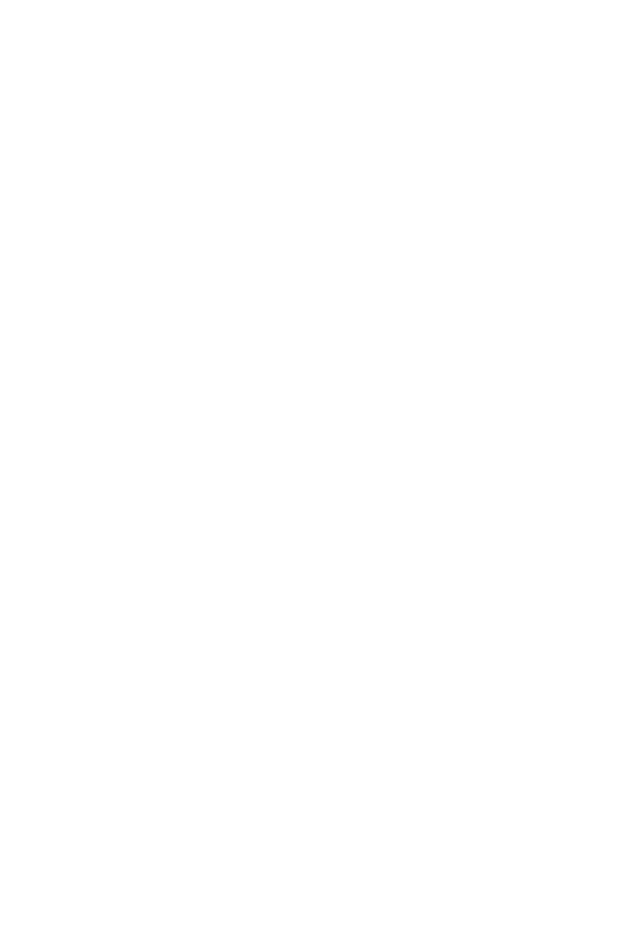
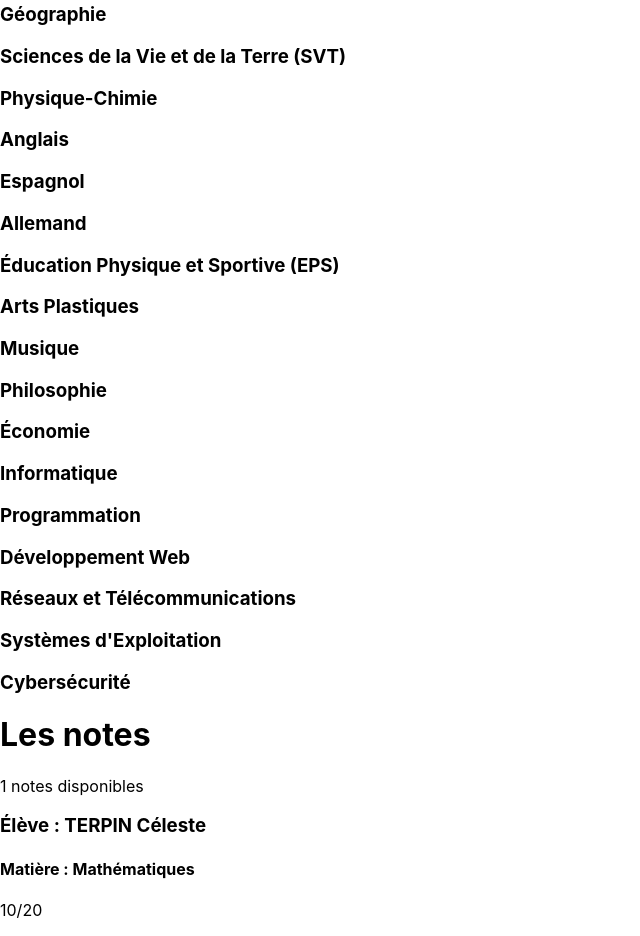
Before and after one commit to Cxlxst/noteBuster, a React (Create React App) app: page / in a window 1280 px wide. Shown: the part 1060-1996 px from the top of the page, without its empty margins (0-640 px from the left). Before the commit the page ends 818 px from the top, so only its background shows below. Built offline with nearby package versions, Linux system fonts and the light colour scheme.

Commit message:
add matieres + notes + connectivity b/w eleve, matiere and notes

```diff
--- a/src/App.js
+++ b/src/App.js
@@ -1,23 +1,34 @@
 import './App.css';
-import { FichePersonne } from './personnes/fichePersonne/FichePersonne';
+// import { FichePersonne } from './personnes/fichePersonne/FichePersonne';
+import { personne } from './personnes/personnes';
 import { ListePersonne } from './personnes/listePersonne';
-import { personne } from './personnes/personnes';
 import { classe } from './personnes/classe';
 import { ListeClasse } from './personnes/listeClasse';
+import { matieres } from './matieres/matieres';
+import { ListeMatieres } from './matieres/listeMatieres';
+import { notes } from './notes/notes';
+import { ListeNotes } from './notes/listeNotes';
 
 
 function App() {
   return (
     <>
-
-      <h1>Liste 1</h1>
+      <h1>Liste de personnes</h1>
       <p>{personne.length} personne.s dans cette liste</p>
       <ListePersonne liste={personne}/>
 
-      <h1>Liste des clones</h1>
-      <p>{classe.length} personne.s dans cette liste</p>
+      <h1>Liste des classes</h1>
+      <p>{classe.length} classe.s au total</p>
       <ListeClasse liste={classe}/>
 
+
+      <h1>Les matières</h1>
+      <p>{matieres.length} matières disponibles</p>
+      <ListeMatieres liste={matieres}/>
+
+      <h1>Les notes</h1>
+      <p>{notes.length} notes disponibles</p>
+      <ListeNotes liste={notes}/>
     </>
   );
 }
--- /dev/null
+++ b/src/matieres/ficheMatiere/FicheMatiere.css
@@ -0,0 +1,3 @@
+.matiere{
+
+}
--- /dev/null
+++ b/src/matieres/ficheMatiere/FicheMatiere.jsx
@@ -0,0 +1,10 @@
+import "./FicheMatiere.css"
+
+export const FicheMatiere = ({ id, nom }) => {
+    return (
+        <div class="matiere">
+            <h3>{nom}</h3>
+            <p>{id}</p>
+        </div>
+    );
+}
--- /dev/null
+++ b/src/matieres/listeMatieres.css
@@ -0,0 +1,6 @@
+.listePersonne{
+    display: flex;
+    justify-content: space-between;
+
+    padding: 0px 100px 0px 100px;
+}
--- /dev/null
+++ b/src/matieres/listeMatieres.jsx
@@ -0,0 +1,16 @@
+import { FicheMatiere } from "./ficheMatiere/FicheMatiere"
+import "./listeMatieres.css"
+
+export const ListeMatieres = ({liste}) => {
+
+    return (
+        <div class="listeMatieres">
+            {
+                liste.map((value, index)=>{
+                    return <FicheMatiere key={index} idMatiere={value.id} nom={value.nom}/>
+                })
+            }
+        </div>
+    )
+
+}
--- /dev/null
+++ b/src/matieres/matieres.js
@@ -0,0 +1,82 @@
+export let matieres = [
+    {
+        id: 1,
+        nom: "Mathématiques"
+    },
+    {
+        id: 2,
+        nom: "Français"
+    },
+    {
+        id : 3,
+        nom : "Histoire"
+    },
+    {
+        id : 4,
+        nom : "Géographie"
+    },
+    {
+        id : 5,
+        nom : "Sciences de la Vie et de la Terre (SVT)"
+    },
+    {
+        id : 6,
+        nom : "Physique-Chimie"
+    },
+    {
+        id : 7,
+        nom : "Anglais"
+    },
+    {
+        id : 8,
+        nom : "Espagnol"
+    },
+    {
+        id : 9,
+        nom : "Allemand"
+    },
+    {
+        id : 10,
+        nom : "Éducation Physique et Sportive (EPS)"
+    },
+    {
+        id : 11,
+        nom : "Arts Plastiques"
+    },
+    {
+        id : 12,
+        nom : "Musique"
+    },
+    {
+        id : 13,
+        nom : "Philosophie"
+    },
+    {
+        id : 14,
+        nom : "Économie"
+    },
+    {
+        id : 15,
+        nom : "Informatique"
+    },
+    {
+        id : 16,
+        nom : "Programmation"
+    },
+    {
+        id : 17,
+        nom : "Développement Web"
+    },
+    {
+        id : 18,
+        nom : "Réseaux et Télécommunications"
+    },
+    {
+        id : 19,
+        nom : "Systèmes d'Exploitation"
+    },
+    {
+        id : 20,
+        nom : "Cybersécurité"
+    }
+]
--- /dev/null
+++ b/src/notes/ficheNote/FicheNote.css
@@ -0,0 +1,3 @@
+.matiere{
+
+}
--- /dev/null
+++ b/src/notes/ficheNote/FicheNote.jsx
@@ -0,0 +1,25 @@
+import { personne } from '../../personnes/personnes';
+import { matieres } from '../../matieres/matieres';
+import "./FicheNote.css"
+
+export const FicheNote = ({ idPersonne, idMatiere, bareme, note }) => {
+    const getEleveById = (idPersonne) => {
+        return personne.find(personne => personne.idPersonne === idPersonne);
+    };
+
+    const getMatiereById = (idMatiere) => {
+        return matieres.find(matieres => matieres.idMatiere === idMatiere);
+    };
+
+    const Eleve = getEleveById(idPersonne);
+    const Matiere = getMatiereById(idMatiere);
+
+
+    return (
+        <div class="note">
+            <h3>Élève : {Eleve.nom} {Eleve.prenom}</h3>
+            <h4>Matière : {Matiere.nom}</h4>
+            <p>{note}/{bareme}</p>
+        </div>
+    );
+}
--- /dev/null
+++ b/src/notes/listeNotes.css
@@ -0,0 +1,6 @@
+.listePersonne{
+    display: flex;
+    justify-content: space-between;
+
+    padding: 0px 100px 0px 100px;
+}
--- /dev/null
+++ b/src/notes/listeNotes.jsx
@@ -0,0 +1,16 @@
+import { FicheNote } from "./ficheNote/FicheNote"
+import "./listeNotes.css"
+
+export const ListeNotes = ({liste}) => {
+
+    return (
+        <div class="listeNotes">
+            {
+                liste.map((value, index)=>{
+                    return <FicheNote key={index} idEleve={value.idPersonne} idMatiere={value.id} bareme={value.bareme} note={value.note}/>
+                })
+            }
+        </div>
+    )
+
+}
--- /dev/null
+++ b/src/notes/notes.js
@@ -0,0 +1,8 @@
+export let notes = [
+    {
+        idPersonne: 1,
+        idMatiere: 2,
+        bareme: 20,
+        note: 10
+    },
+]
```
